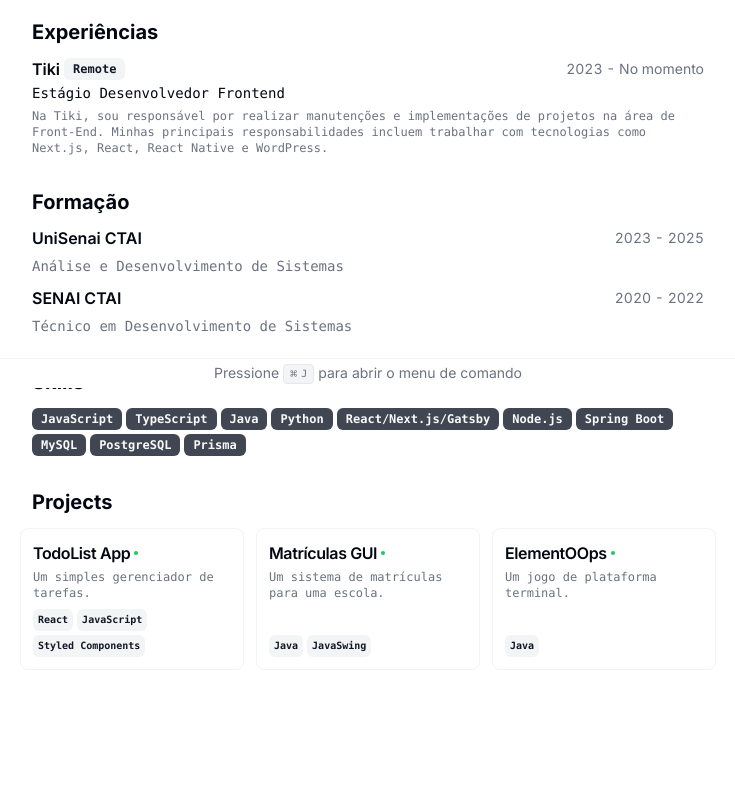
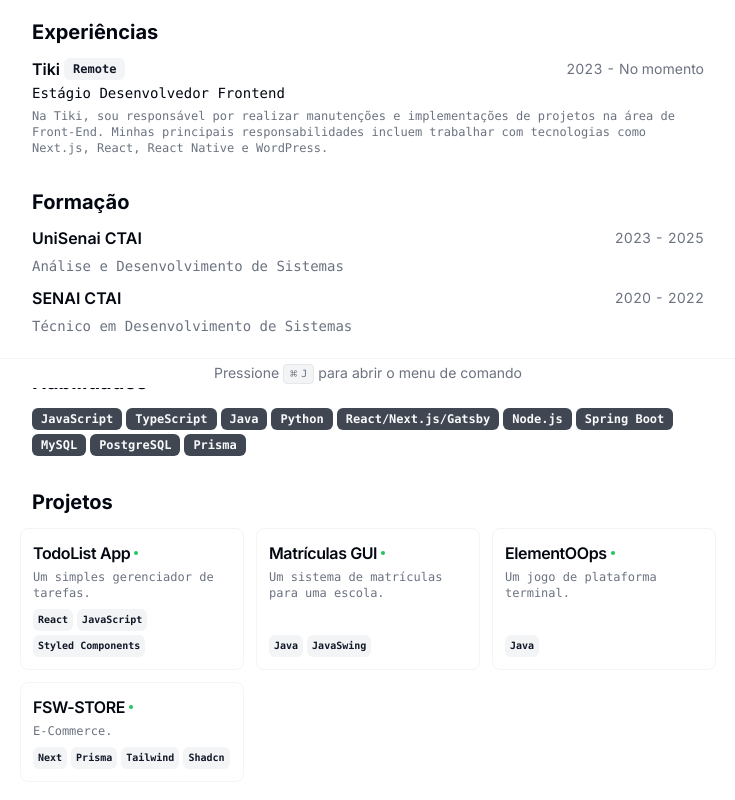
Before and after one commit to christianlsb/curriculo, a Next.js app: page / in a window 1280 px wide. Shown: the part 412-1212 px from the top of the page, without its empty margins (272-1007 px from the left). Before the commit the page ends 1146 px from the top, so only its background shows below. Built offline with nearby package versions, Linux system fonts and the light colour scheme.

Commit message:
Adiciona novo projeto e traduz sessoes

```diff
--- a/src/app/page.tsx
+++ b/src/app/page.tsx
@@ -142,7 +142,7 @@ export default function Page() {
           })}
         </Section>
         <Section className="max-md:pb-[30px]">
-          <h2 className="text-xl font-bold">Skills</h2>
+          <h2 className="text-xl font-bold">Habilidades</h2>
           <div className="flex flex-wrap gap-1">
             {RESUME_DATA.skills.map((skill) => {
               return <Badge key={skill}>{skill}</Badge>;
@@ -151,7 +151,7 @@ export default function Page() {
         </Section>
 
         <Section className="print-force-new-page scroll-mb-16">
-          <h2 className="text-xl font-bold">Projects</h2>
+          <h2 className="text-xl font-bold">Projetos</h2>
           <div className="-mx-3 grid grid-cols-1 gap-3 print:grid-cols-3 print:gap-2 md:grid-cols-2 lg:grid-cols-3">
             {RESUME_DATA.projects.map((project) => {
               return (
--- a/src/data/resume-data.tsx
+++ b/src/data/resume-data.tsx
@@ -90,5 +90,14 @@ export const RESUME_DATA = {
         href: "https://github.com/christianlsb/ElementOOPs",
       },
     },
+    {
+      title:"FSW-STORE",
+      techStack: ["Next", "Prisma", "Tailwind", "Shadcn"],
+      description: "E-Commerce.",
+      link: {
+        label: "fsw-store",
+        href: "https://fsw-store-lsb.vercel.app/",
+      },
+    }
   ],
 } as const;
```
